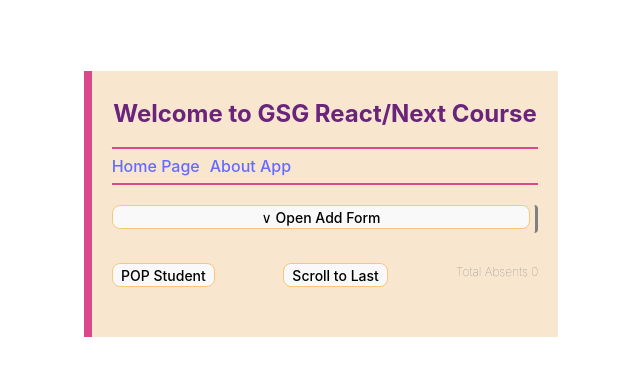
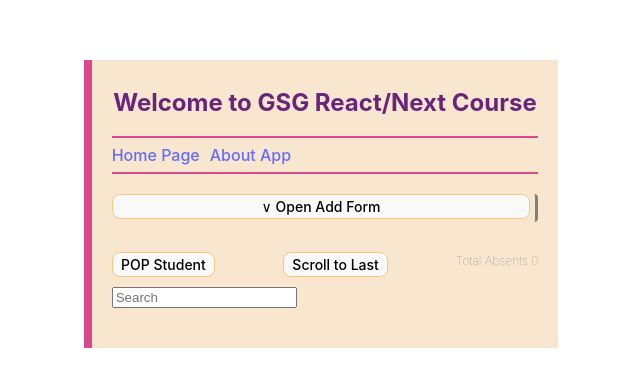
Before and after one commit to kldoon/GSG_React_Next, a React (Vite) app in the folder 1_Students App/: page / in a window 1280 px wide. Shown: the part 196-582 px from the top of the page, without its empty margins (319-959 px from the left). Built offline with nearby package versions, Linux system fonts and the light colour scheme.

Commit message:
Routeing 5 Query Params (Student App 17)

```diff
--- a/1_Students App/src/App.css
+++ b/1_Students App/src/App.css
@@ -21,10 +21,10 @@ body {
   margin-top: 0;
 }
 
-.main>.stats {
+.main>.stats, .main>.filter {
   display: flex;
   justify-content: space-between;
-  margin-bottom: 20px;
+  margin-bottom: 10px;
 }
 
 .main.wrapper {
--- a/1_Students App/src/screens/Main.screen.tsx
+++ b/1_Students App/src/screens/Main.screen.tsx
@@ -3,20 +3,31 @@ import AddForm from "../components/add-form/add-form.component";
 import Student from "../components/student/student.component";
 import useLocalStorage from "../hooks/local-storage.hook";
 import { IStudent } from "../types";
+import { useSearchParams } from "react-router-dom";
 
 const Main = () => {
   const [studentsList, setStudentsList] = useState<IStudent[]>([]);
+  const [filteredList, setFilteredList] = useState<IStudent[]>(studentsList);
   const [totalAbsents, setTotalAbsents] = useState(0);
   const lastStdRef = useRef<HTMLDivElement>(null);
+  const [params, setParams] = useSearchParams();
 
   const { storedData } = useLocalStorage(studentsList, 'students-list');
-
   useEffect(() => {
     const stdList: IStudent[] = storedData || [];
     const totalAbs = stdList.reduce((prev, cur) => { return prev + cur.absents }, 0);
     setTotalAbsents(totalAbs);
     setStudentsList(stdList);
   }, [storedData]);
+
+  useEffect(() => {
+    const query = params.get('q') || '';
+    if (query) {
+      setFilteredList(studentsList.filter(std => std.name.toLowerCase().includes(query.toLowerCase())));
+    } else {
+      setFilteredList(studentsList);
+    }
+  }, [params, studentsList]);
 
   const removeFirst = () => {
     const newList = [...studentsList];
@@ -39,6 +50,12 @@ const Main = () => {
     }
   }
 
+  const handleSearch = (event: React.ChangeEvent<HTMLInputElement>) => {
+    const query = event.target.value;
+    params.set('q', query);
+    setParams(params);
+  }
+
   return (
     <>
       <AddForm className="addForm" onSubmit={handleAddStudent} />
@@ -47,8 +64,11 @@ const Main = () => {
         <button onClick={scrollToLast}>Scroll to Last</button>
         <b style={{ fontSize: '12px', fontWeight: 100, color: 'gray' }}>Total Absents {totalAbsents}</b>
       </div>
+      <div className='filter'>
+        <input type="text" placeholder="Search" onChange={handleSearch} value={params.get('q') || ''} />
+      </div>
       {
-        studentsList.map(student => (
+        filteredList.map(student => (
           <Student
             key={student.id}
             id={student.id}
```
